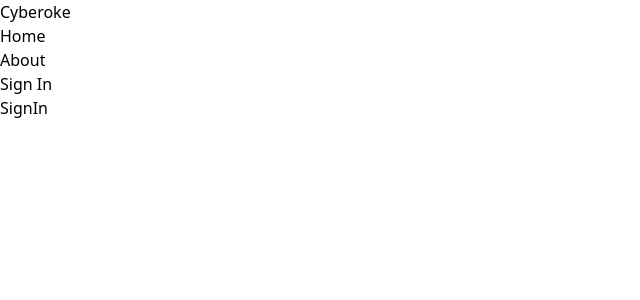
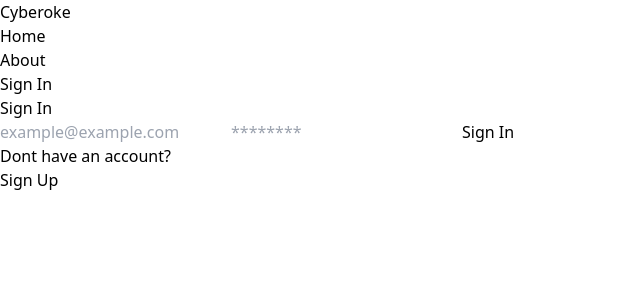
Before and after one commit to troyler/Cyberoke, a React (Vite) app in the folder client/: page /sign-in in a window 1280 px wide. Shown: the top 300 px of the page, without its empty margins (0-640 px from the left). Built offline with nearby package versions, Linux system fonts and the light colour scheme.

Commit message:
front page UI

```diff
--- a/client/src/pages/SignIn.jsx
+++ b/client/src/pages/SignIn.jsx
@@ -1,7 +1,71 @@
-import React from 'react'
+import { useState } from 'react'
+import { Link, useNavigate} from 'react-router-dom'
 
 export default function SignIn() {
+  const [formData, setFormData] = useState({});
+  const [error, setError] = useState(false);
+  const [loading, setLoading] = useState(false);
+  const navigate = useNavigate();
+  const handleChange = (e) => {
+    setFormData({...formData, [e.target.id]: e.target.value});
+  };
+
+const handleSubmit = async (e) => {
+  try {
+    e.preventDefault(); //prevents auto-refresh after submit
+    setLoading(true);
+    setError(false);
+    const res = await fetch('/api/auth/signin', {
+      method: 'POST',
+      headers: {
+        'Content-Type': 'application/json',
+      },
+      body: JSON.stringify(formData),
+    });
+    const data = await res.json();
+    console.log(data);
+    setLoading(false);
+    if (data.success === false) {
+      setError(true);
+      return;
+    }
+    navigate("/")
+  } catch (error) {
+    setLoading(false);
+    setError(true);
+  }
+
+};
+
   return (
-    <div>SignIn</div>
+    <div className='p-3 max-w-lg mx-auto'>
+      <h1 className='text-3xl text-center font-semibold my-7'>Sign In</h1>
+      <form onSubmit = {handleSubmit} className='flex flex-col gap-4'>
+        <input
+          type="email"
+          placeholder='example@example.com'
+          id='email'
+          className='bg-slate-100 p-3 rounded-lg'
+          onChange={handleChange}
+          />
+        <input
+        type="password"
+        placeholder='********'
+        id='password'
+        className='bg-slate-100 p-3 rounded-lg'
+        onChange={handleChange}
+        />
+        <button disabled={loading} className ='bg-slate-700 text-white
+        p-3 rounded-lg uppercase
+        hover:opacity-95 disabled:opacity-80'>{loading? 'Loading...' : 'Sign In'} </button>
+      </form>
+      <div className='flex gap-2 mt-5'>
+        <p>Dont have an account?</p>
+        <Link to="/sign-up">
+          <span className='text-blue-500'>Sign Up</span>
+        </Link>
+      </div>
+      <p className='text-red-600'>{error && "Invalid Credentials"}</p>
+    </div>
   )
 }
--- a/client/src/pages/SignUp.jsx
+++ b/client/src/pages/SignUp.jsx
@@ -1,10 +1,11 @@
 import { useState } from 'react'
-import { Link } from 'react-router-dom'
+import { Link, useNavigate } from 'react-router-dom'
 
 export default function SignUp() {
   const [formData, setFormData] = useState({});
   const [error, setError] = useState(false);
   const [loading, setLoading] = useState(false);
+  const navigate = useNavigate();
 
   const handleChange = (e) => {
     setFormData({...formData, [e.target.id]: e.target.value});
@@ -29,6 +30,7 @@
       setError(true);
       return;
     }
+    navigate("/sign-in")
   } catch (error) {
     setLoading(false);
     setError(true);
```
